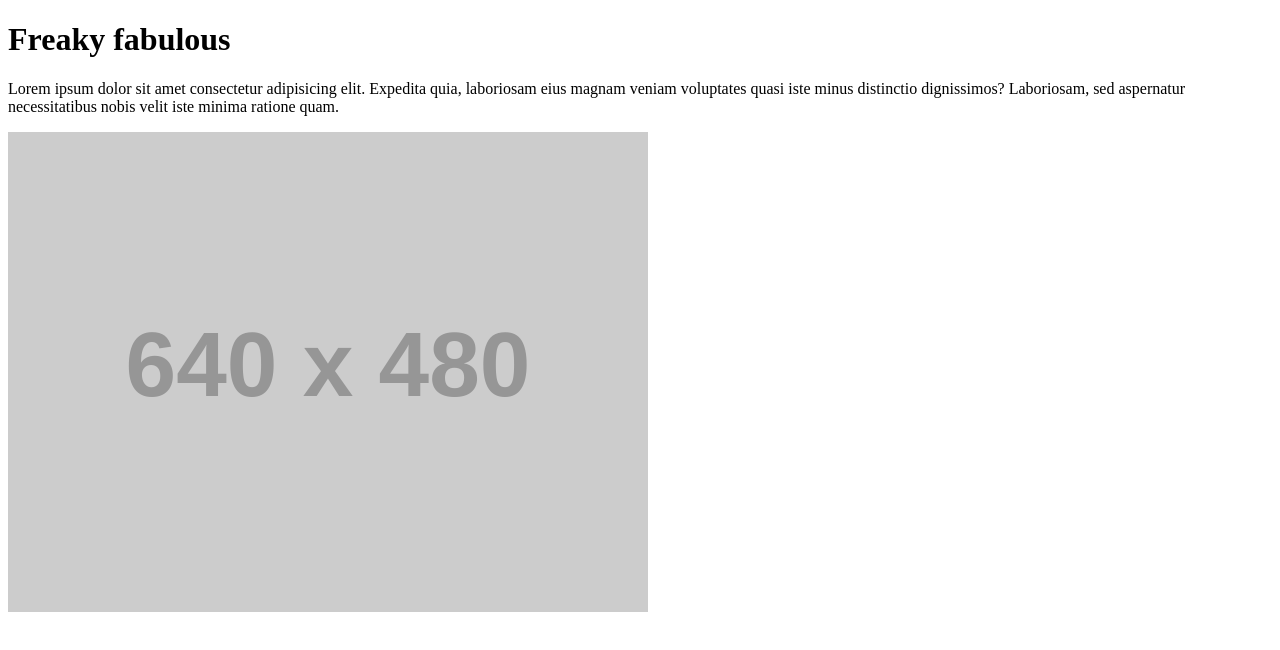
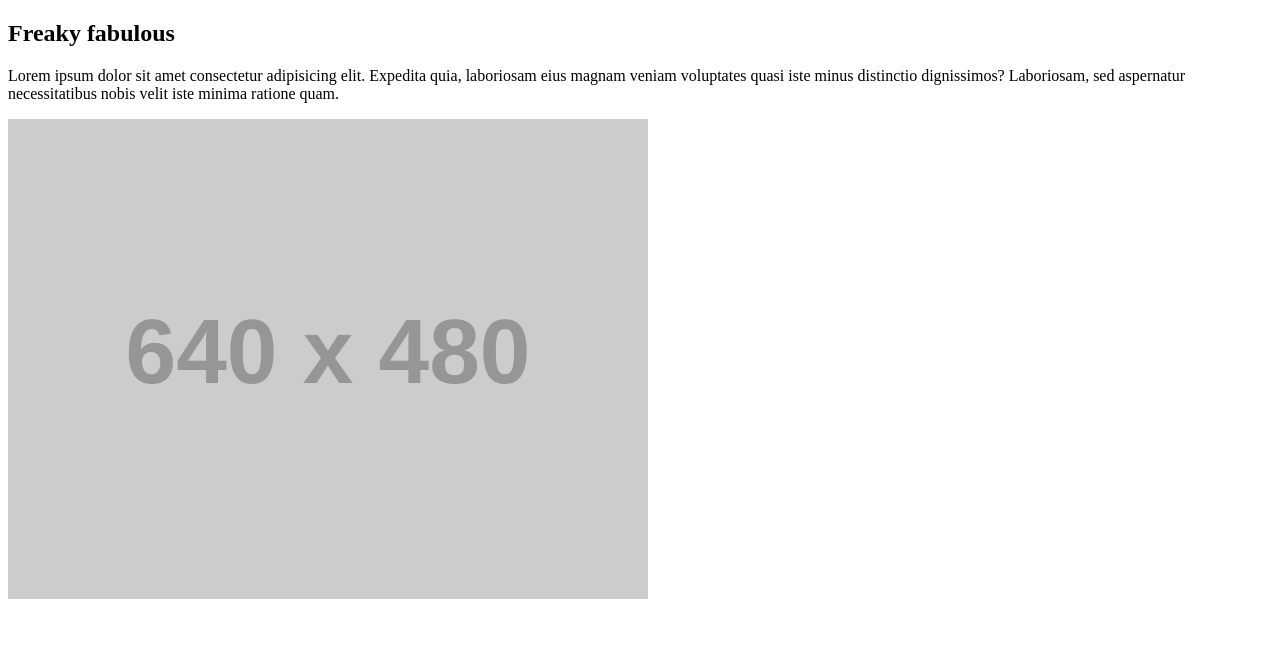
Before and after one commit to rtublen/FreakyFashion, a plain HTML site: page index.html in a window 1280 px wide. Drawn offline with Linux system fonts and the light colour scheme; placeholder pictures from the web are drawn by us.

Commit message:
Change h1 to h2

```diff
--- a/index.html
+++ b/index.html
@@ -7,7 +7,7 @@
 </head>
 <body>
 <div class="hero">
-    <h1>Freaky fabulous</h1>
+    <h2>Freaky fabulous</h2>
     <p>
         Lorem ipsum dolor sit amet consectetur adipisicing elit. Expedita quia, laboriosam eius magnam veniam voluptates quasi iste minus distinctio dignissimos? Laboriosam, sed aspernatur necessitatibus nobis velit iste minima ratione quam.
     </p>
```
